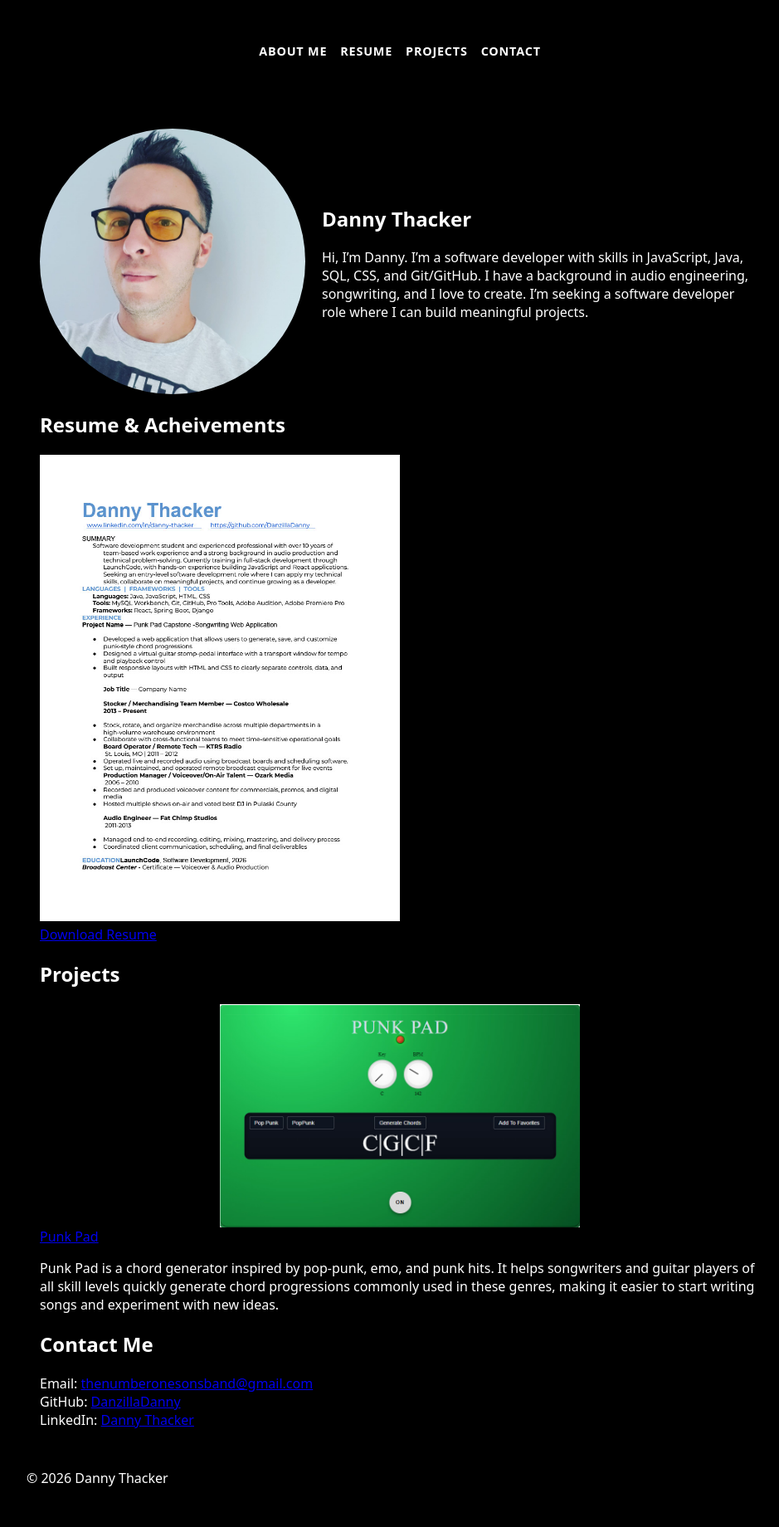
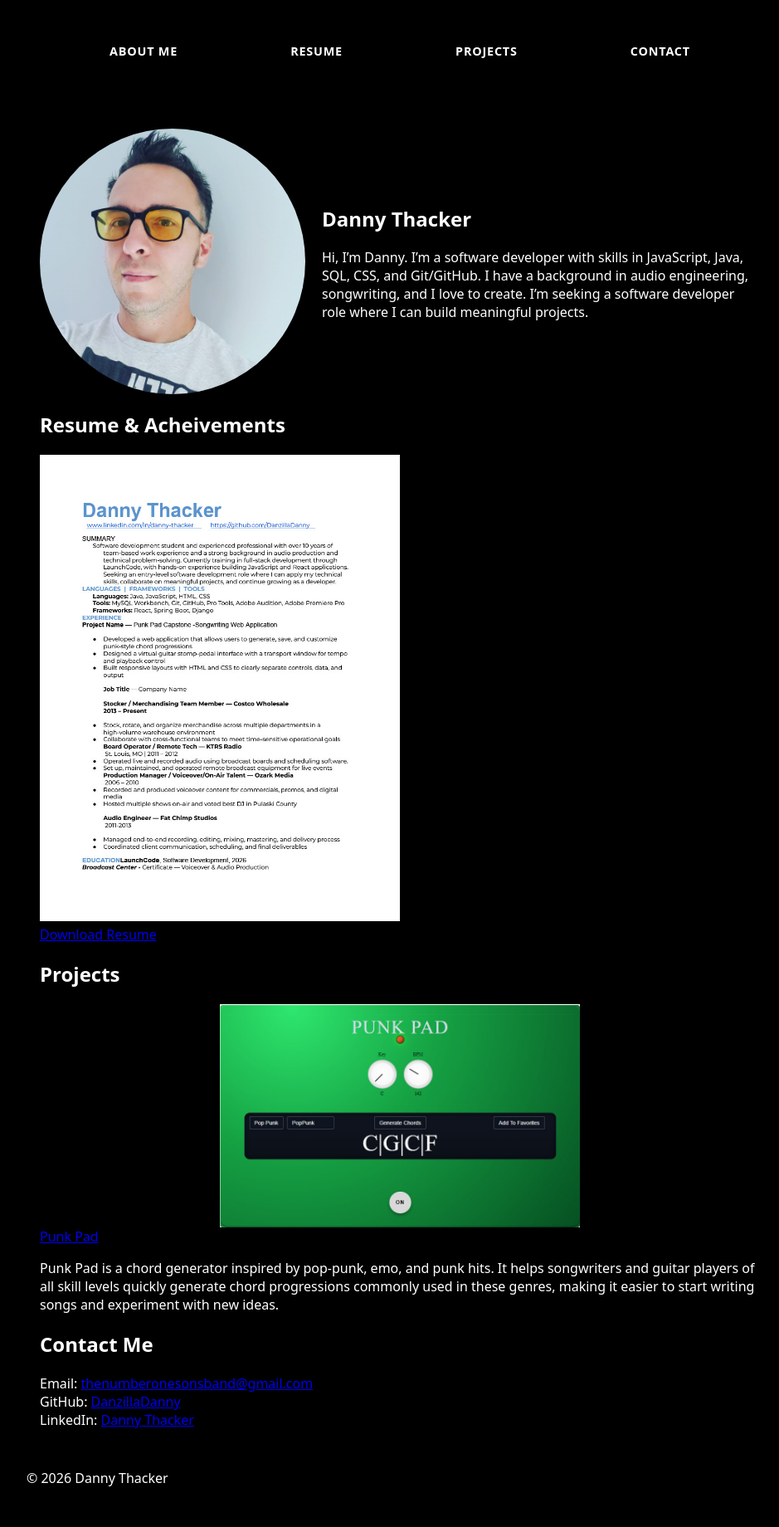
Before and after one commit to DanzillaDanny/DanzillaDanny.github.io, a Jekyll site: the page built from index.md, in a window 1280 px wide. Shown: the whole page at 83% size, without its empty margins (158-1097 px from the left). Built offline with Jekyll 4.4.1, drawn with Linux system fonts in a browser that asks for light colours.

Commit message:
adjusted space-between nav menu and widened menu

```diff
--- a/assets/index.css
+++ b/assets/index.css
@@ -1,7 +1,7 @@
 :root {
     --main-bg-color: #000000;
     --main-text-color: #ffffff;
-    --accent-color: #9c0101;
+    --accent-color: #ce0875;
 }
 
 body {
@@ -20,9 +20,10 @@ body {
 
 .nav{
     display: flex;
-    justify-content: center;
+    justify-content: space-between;
     align-items: center;
-    gap: 1rem;
+    max-width: 700px;
+    margin: auto;
     padding: 1.25rem;
     flex-wrap: wrap;
 }
```
